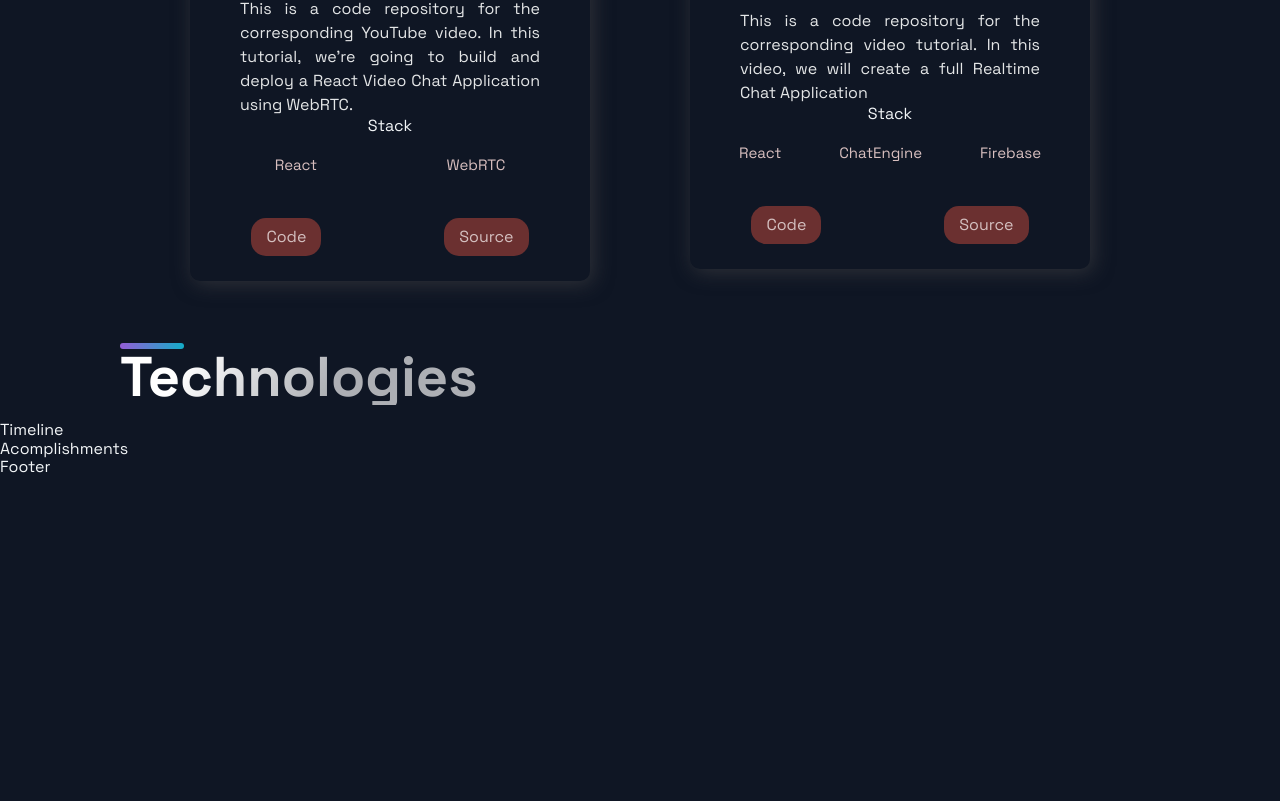
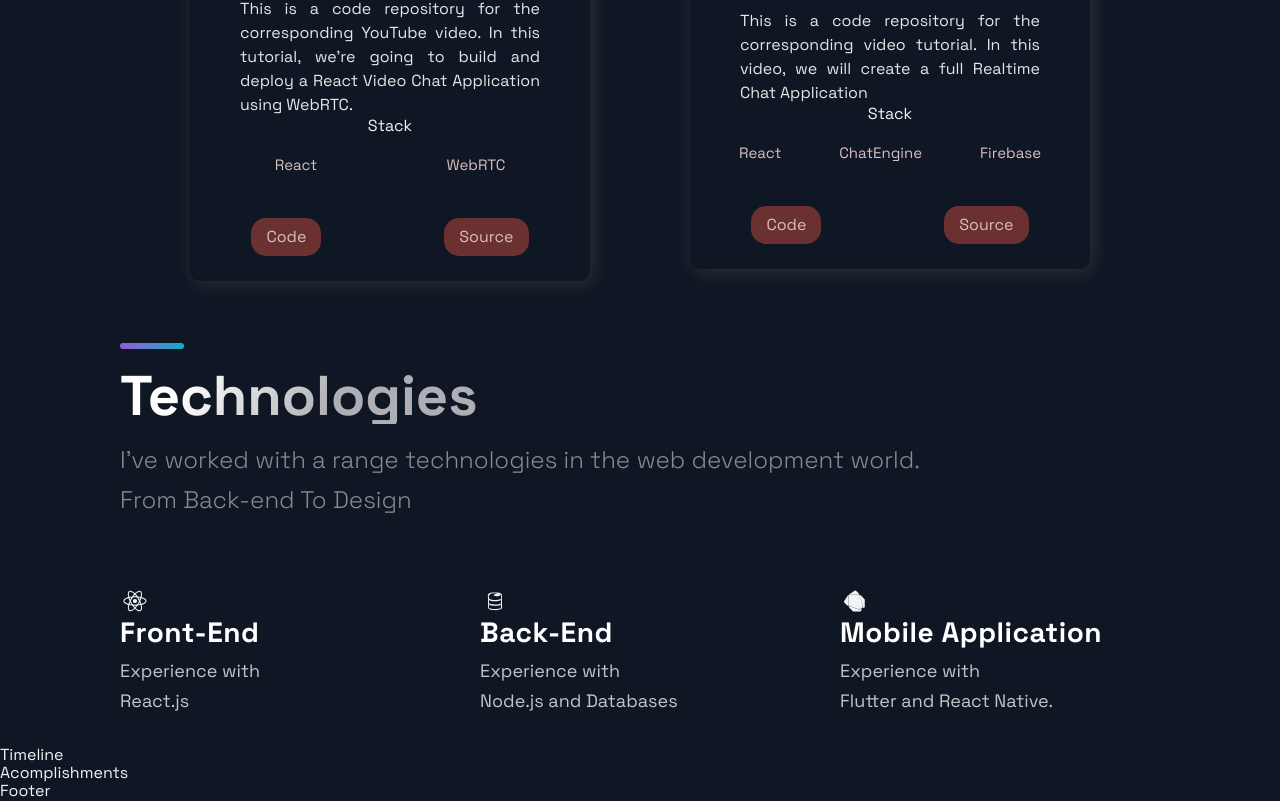
Before and after one commit to dealbisac/perfect-portfolio, a Next.js app: page / in a window 1280 px wide. Shown: the part 1819-2620 px from the top of the page. Before the commit the page ends 2296 px from the top, so only its background shows below. Built offline with nearby package versions, Linux system fonts and the light colour scheme.

Commit message:
feat: add technologies section

```diff
--- a/src/components/Technologies/Technologies.js
+++ b/src/components/Technologies/Technologies.js
@@ -1,12 +1,46 @@
 import React from 'react';
-import { DiFirebase, DiReact, DiZend } from 'react-icons/di';
+import { DiFirebase, DiReact, DiDart } from 'react-icons/di';
 import { Section, SectionDivider, SectionText, SectionTitle } from '../../styles/GlobalComponents';
 import { List, ListContainer, ListItem, ListParagraph, ListTitle } from './TechnologiesStyles';
 
 const Technologies = () =>  (
   <Section id="technology">
     <SectionDivider />
+    <br/>
     <SectionTitle>Technologies</SectionTitle>
+    <SectionText>
+      I've worked with a range technologies in the web development world.
+      From Back-end To Design
+    </SectionText>
+    <List>
+      <ListItem>
+        <DiReact size="3rem" />
+        <ListContainer>
+          <ListTitle>Front-End</ListTitle>
+          <ListParagraph>
+            Experience with <br/> React.js
+          </ListParagraph>
+        </ListContainer>
+      </ListItem>
+      <ListItem>
+        <DiFirebase size="3rem" />
+        <ListContainer>
+          <ListTitle>Back-End</ListTitle>
+          <ListParagraph>
+            Experience with <br/> Node.js and Databases
+          </ListParagraph>
+        </ListContainer>
+      </ListItem>
+      <ListItem>
+        <DiDart size="3rem" />
+        <ListContainer>
+          <ListTitle>Mobile Application</ListTitle>
+          <ListParagraph>
+            Experience with <br/> Flutter and React Native.
+          </ListParagraph>
+        </ListContainer>
+      </ListItem>
+    </List>
   </Section>
 );
 
```
